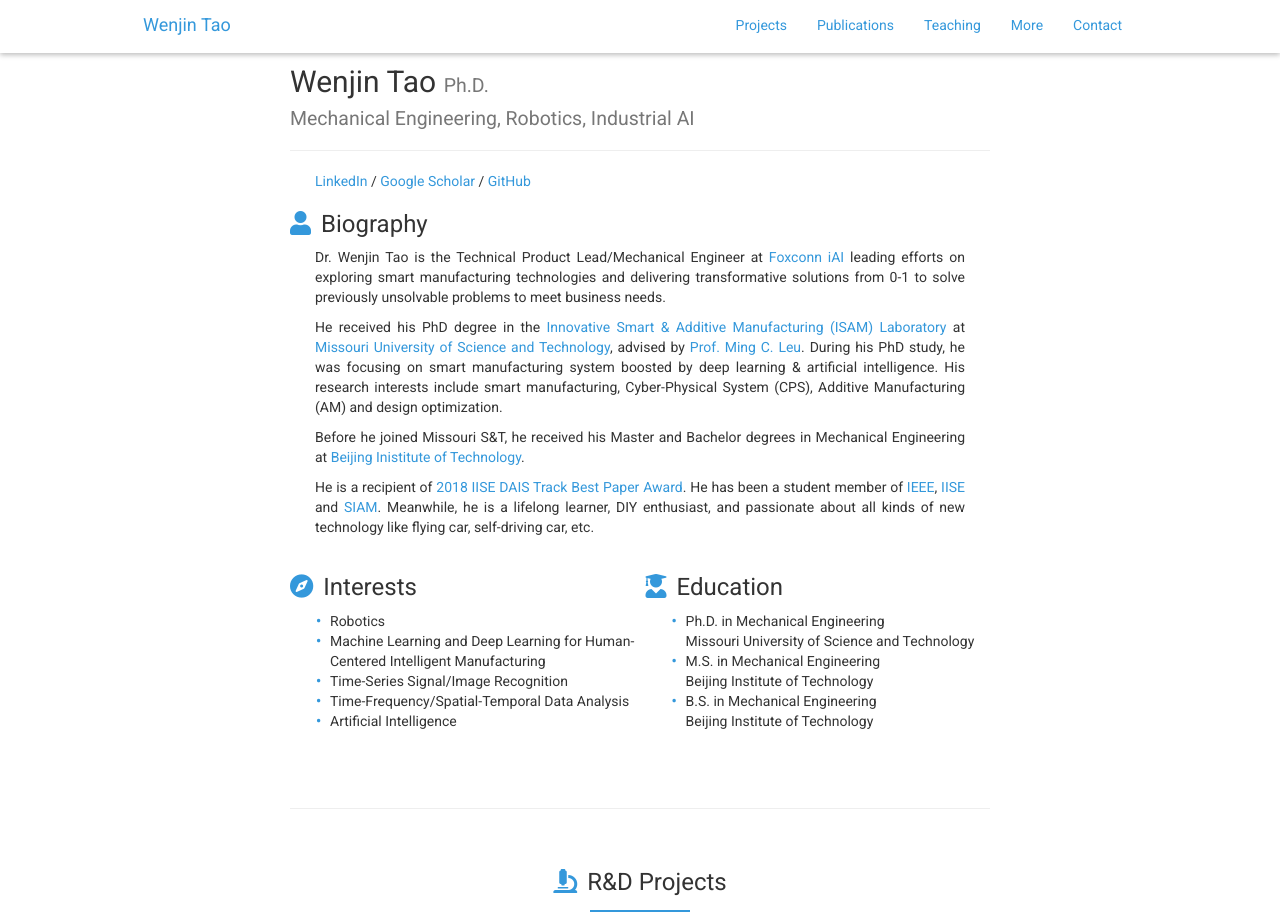
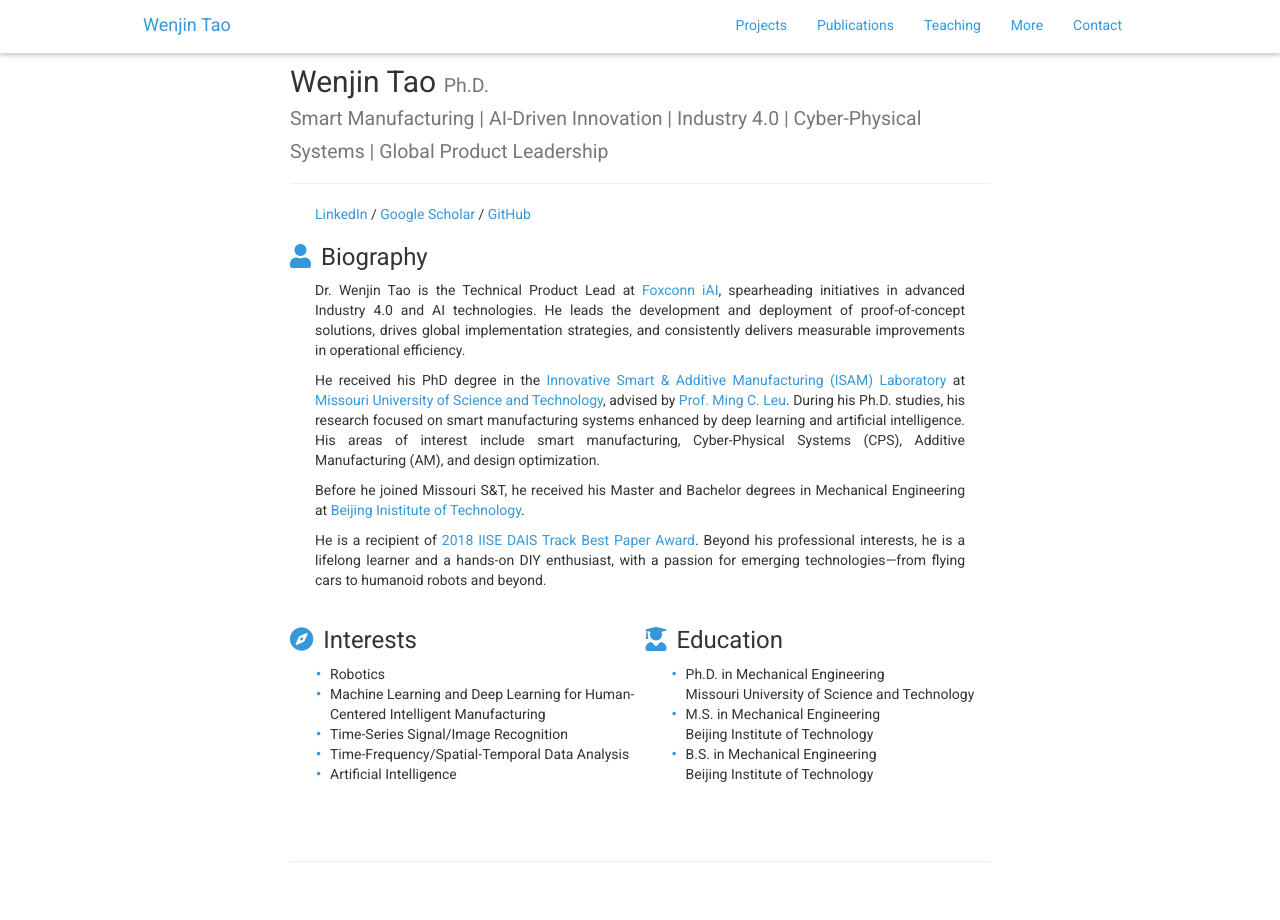
Before and after one commit to WenjinTao/WenjinTao.github.io, a Jekyll site: the page built from index.md, in a window 1280 px wide and 1400 px high. Shown: the top 920 px of the window. Built offline with Jekyll 4.4.1, drawn with Linux system fonts in a browser that asks for light colours; nearby versions of some CDN libraries; comment, search, counter and statistics services are not loaded; a style sheet for code colours, icons or effects is not loaded; some of the changed text lies outside the part shown.

Commit message:
update: revise contents on the home page

```diff
--- a/index.md
+++ b/index.md
@@ -1,21 +1,21 @@
 ---
 layout: page
 title: Wenjin Tao
-tagline: Ph.D. <br>Mechanical Engineering, Robotics, Industrial AI
-description: Wenjin Tao | Mechanical Engineering, Robotics, Industrial AI
+tagline: Ph.D. <br>Smart Manufacturing | AI-Driven Innovation | Industry 4.0 | Cyber-Physical Systems | Global Product Leadership
+description: Wenjin Tao | Smart Manufacturing | AI-Driven Innovation | Industry 4.0 | Cyber-Physical Systems | Global Product Leadership
 ---
 
 [LinkedIn](https://www.linkedin.com/in/wenjin-tao/) / [Google Scholar](https://scholar.google.com/citations?user=jIQocKAAAAAJ&hl=en) / [GitHub](https://github.com/WenjinTao)
 
 <h3><i class="fas fa-user"></i>Biography</h3>
 
-Dr. Wenjin Tao is the Technical Product Lead/Mechanical Engineer at [Foxconn iAI](https://foxconniai.com/) leading efforts on exploring smart manufacturing technologies and delivering transformative solutions from 0-1 to solve previously unsolvable problems to meet business needs.
+Dr. Wenjin Tao is the Technical Product Lead at [Foxconn iAI](https://foxconn-iai.com/), spearheading initiatives in advanced Industry 4.0 and AI technologies. He leads the development and deployment of proof-of-concept solutions, drives global implementation strategies, and consistently delivers measurable improvements in operational efficiency.
 
-He received his PhD degree in the [Innovative Smart & Additive Manufacturing (ISAM) Laboratory](https://isc.mst.edu/research/researchlaboratories/isam-laboratory/) at [Missouri University of Science and Technology](https://www.mst.edu/), advised by [Prof. Ming C. Leu](https://scholar.google.com/citations?user=CdwvWIcAAAAJ&hl=en). During his PhD study, he was focusing on smart manufacturing system boosted by deep learning & artificial intelligence. His research interests include smart manufacturing, Cyber-Physical System (CPS), Additive Manufacturing (AM) and design optimization.
+He received his PhD degree in the [Innovative Smart & Additive Manufacturing (ISAM) Laboratory](https://isc.mst.edu/research/researchlaboratories/isam-laboratory/) at [Missouri University of Science and Technology](https://www.mst.edu/), advised by [Prof. Ming C. Leu](https://scholar.google.com/citations?user=CdwvWIcAAAAJ&hl=en). During his Ph.D. studies, his research focused on smart manufacturing systems enhanced by deep learning and artificial intelligence. His areas of interest include smart manufacturing, Cyber-Physical Systems (CPS), Additive Manufacturing (AM), and design optimization.
 
 Before he joined Missouri S&T, he received his Master and Bachelor degrees in Mechanical Engineering at [Beijing Inistitute of Technology](http://english.bit.edu.cn/).
 
-He is a recipient of <a href="assets/awards/DAIS Newsletter June 2018.pdf" target="_blank">2018 IISE DAIS Track Best Paper Award</a>. He has been a student member of [IEEE](https://www.ieee.org/), [IISE](http://www.iise.org/Home/) and [SIAM](https://www.siam.org/). Meanwhile, he is a lifelong learner, DIY enthusiast, and passionate about all kinds of new technology like flying car, self-driving car, etc.
+He is a recipient of <a href="assets/awards/DAIS Newsletter June 2018.pdf" target="_blank">2018 IISE DAIS Track Best Paper Award</a>. Beyond his professional interests, he is a lifelong learner and a hands-on DIY enthusiast, with a passion for emerging technologies—from flying cars to humanoid robots and beyond.
 
 <section class="section-intro" id="intro">
   <div class="row">
@@ -47,7 +47,7 @@ He is a recipient of <a href="assets/awards/DAIS Newsletter June 2018.pdf" targe
 <h3><i class="fas fa-microscope"></i>R&D Projects</h3>
 </section>
 #### Field Robotics
-This game-changing robotic platform employs self-driving technology and zero-emission power solutions to reduce labor and fuel costs, increase margins, and minimise the carbon footprint. The platform supports a variety of specialized tool attachments that fits field tasks year-round, such as lawn mowing, weed control, snow removal, salt spreading, and more.
+This innovative robotic platform is designed to make outdoor work easier, cleaner, and more cost-effective. Powered by self-driving technology and zero-emission energy, it helps reduce labor and fuel expenses while shrinking the carbon footprint. With support for a wide range of tool attachments—like lawn mowers, weed controllers, snow plows, and salt spreaders—it’s built to handle field tasks all year round.
 
 <img src="./assets/img/robotics_01.jpg" width="100%" alt="img">
 
@@ -65,7 +65,7 @@ This game-changing robotic platform employs self-driving technology and zero-emi
 
 #### Low-Cost Ventilator Prototype
 
-This project is to develop a low-cost ventilator in response to this COVID-19 pandemic. The goal is to contribute to the society, show our capability, and build up the platform for future AI functions with potential business. The ventilator has the properties: low-cost, standard parts should be accessible without quoting, customized parts should be printable by a 3D printer, and easy to assemble.
+This project was launched in response to the COVID-19 pandemic to design an affordable and easy-to-build ventilator. The goal was to support public health efforts, showcase our team’s capabilities, and lay the groundwork for future AI-powered features. The ventilator is built with cost-effective, widely available standard parts and includes custom components that can be 3D printed. It's designed to be simple to assemble, making it accessible for rapid deployment when needed.
 
 <img src="./assets/img/ventilator_01.jpg" width="100%" alt="img">
 
@@ -76,7 +76,7 @@ This project is to develop a low-cost ventilator in response to this COVID-19 pa
 
 #### Mask Defect Detection and Sorting System
 
-This is an automated quality control solution that uses computer vision and machine learning to inspect face masks in real-time. It detects various defects and automatically sorts masks into pass/fail categories, improving inspection efficiency while maintaining quality records for production tracking.
+This automated system uses computer vision and machine learning to check face masks for defects in real time. It quickly spots issues and sorts the masks into pass or fail categories, helping manufacturers speed up quality checks while keeping accurate records for production tracking.
 
 <img src="./assets/img/mask_production_machine_vision_01.jpg" width="100%" alt="img">
 
@@ -84,7 +84,7 @@ This is an automated quality control solution that uses computer vision and mach
 
 #### Pin Defect Detection System
 
-This project utilizes deep learning algorithms to detect bent pins among thousands of pins in electronic components. The system automatically identifies and marks defective pin locations while triggering alerts for quality control. Additionally, it allows comprehensive quality traceability throughout the manufacturing process.
+This system uses deep learning to quickly spot bent or damaged pins in electronic components—sometimes among thousands at a time. It automatically highlights problem areas and sends alerts to the quality control team, helping catch defects early. The system also keeps detailed records, making it easy to track quality throughout the manufacturing process.
 
 <img src="./assets/img/machine_vision_01.jpg" width="100%" alt="img">
 
```
